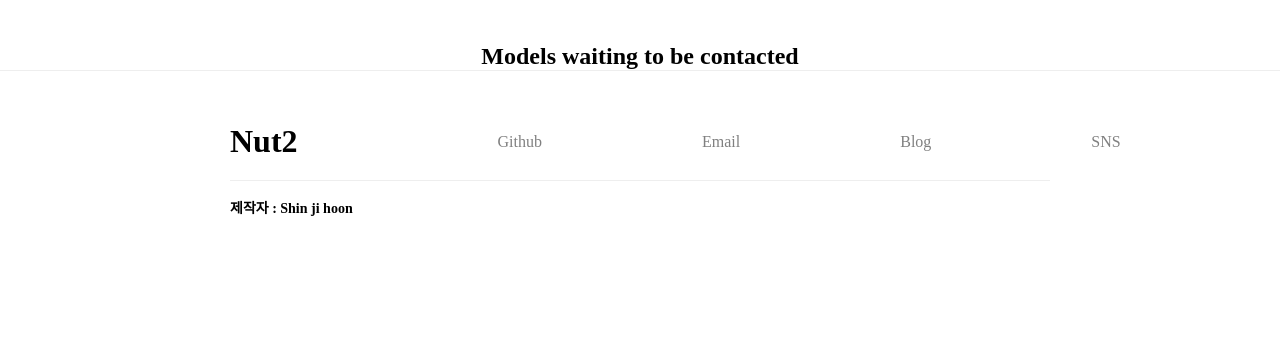
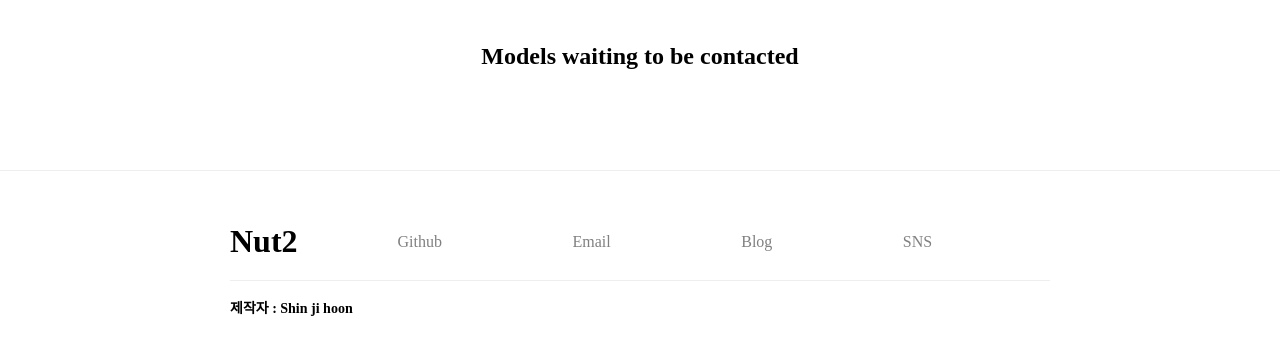
Before and after one commit to jihoon8730/Nut2, a Next.js app: page / in a window 1280 px wide. Shown: the part 720-1074 px from the top of the page. Before the commit the page ends 990 px from the top, so only its background shows below. Built offline with nearby package versions, Linux system fonts and the light colour scheme; no server answers; the database is empty.

Commit message:
min-width 설정

```diff
--- a/components/footer.tsx
+++ b/components/footer.tsx
@@ -20,8 +20,10 @@ export default function Footer() {
 
 const FooterContainer = styled.footer`
   width: 100%;
+  min-width: 1000px;
   height: 200px;
   padding: 32px 230px;
+  margin-top: 100px;
   background-color: #252525;
   border-top: 1px solid #eeeeee;
   background-color: #ffffff;
@@ -30,7 +32,7 @@ const FooterContainer = styled.footer`
 const FooterInfoBox = styled.div`
   display: flex;
   align-items: center;
-  gap: 200px;
+  gap: 100px;
   border-bottom: 1px solid #eeeeee;
   padding: 20px 0px;
 `;
@@ -41,7 +43,7 @@ const Title = styled.h4`
 
 const GoLinks = styled.div`
   display: flex;
-  gap: 10rem;
+  gap: 20%;
   width: 100%;
 `;
 
--- a/components/navbar.tsx
+++ b/components/navbar.tsx
@@ -90,6 +90,7 @@ const NavbarContainer = styled.div`
   align-items: center;
   gap: 20px;
   width: 100vw;
+  min-width: 1000px;
   height: 70px;
   padding: 0px 250px;
   border-bottom: 1px solid #eeeeee;
--- a/pages/index.tsx
+++ b/pages/index.tsx
@@ -86,10 +86,12 @@ export async function getServerSideProps() {
 const MainContainer = styled.main`
   width: 100%;
   height: 100%;
+  min-width: 1000px;
 `;
 
 const ModelSection = styled.section`
-  width: 100%;
+  width: 100vw;
+  min-width: 1000px;
   height: auto;
   margin-top: 50px;
   padding: 0px 230px;
```
